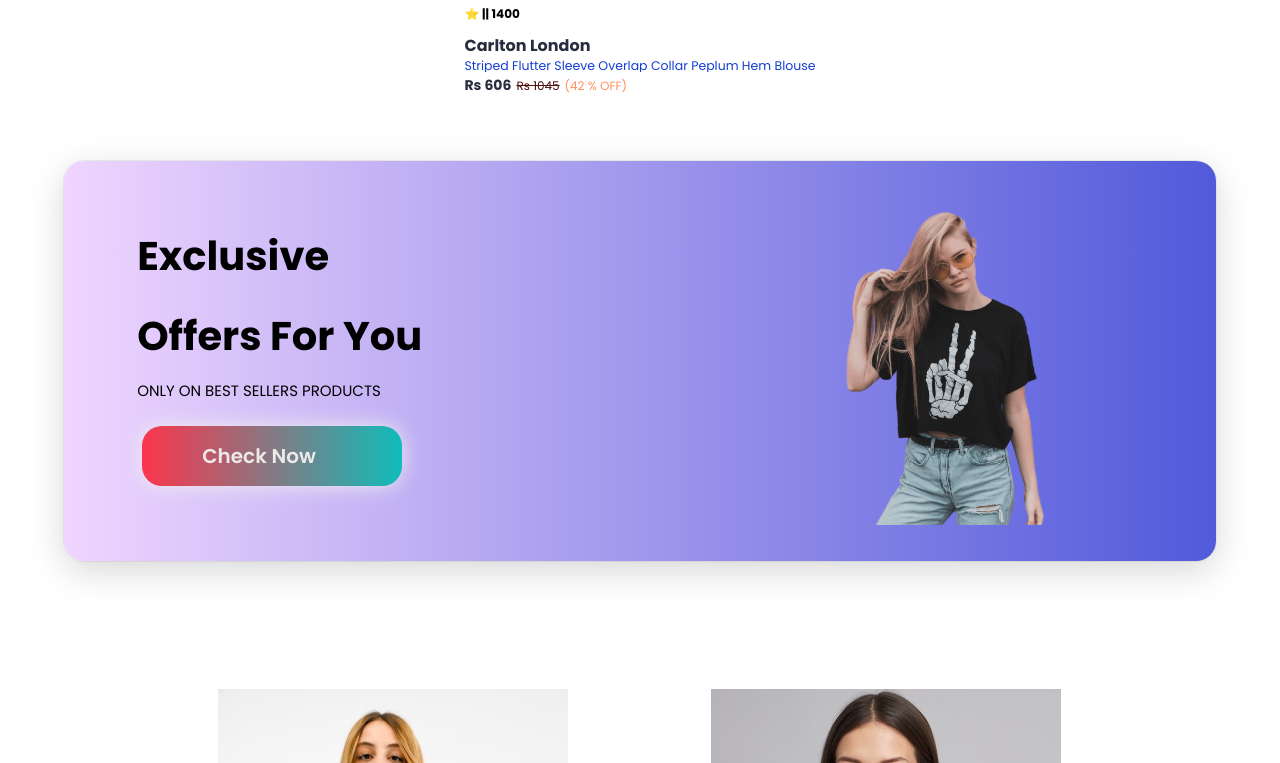
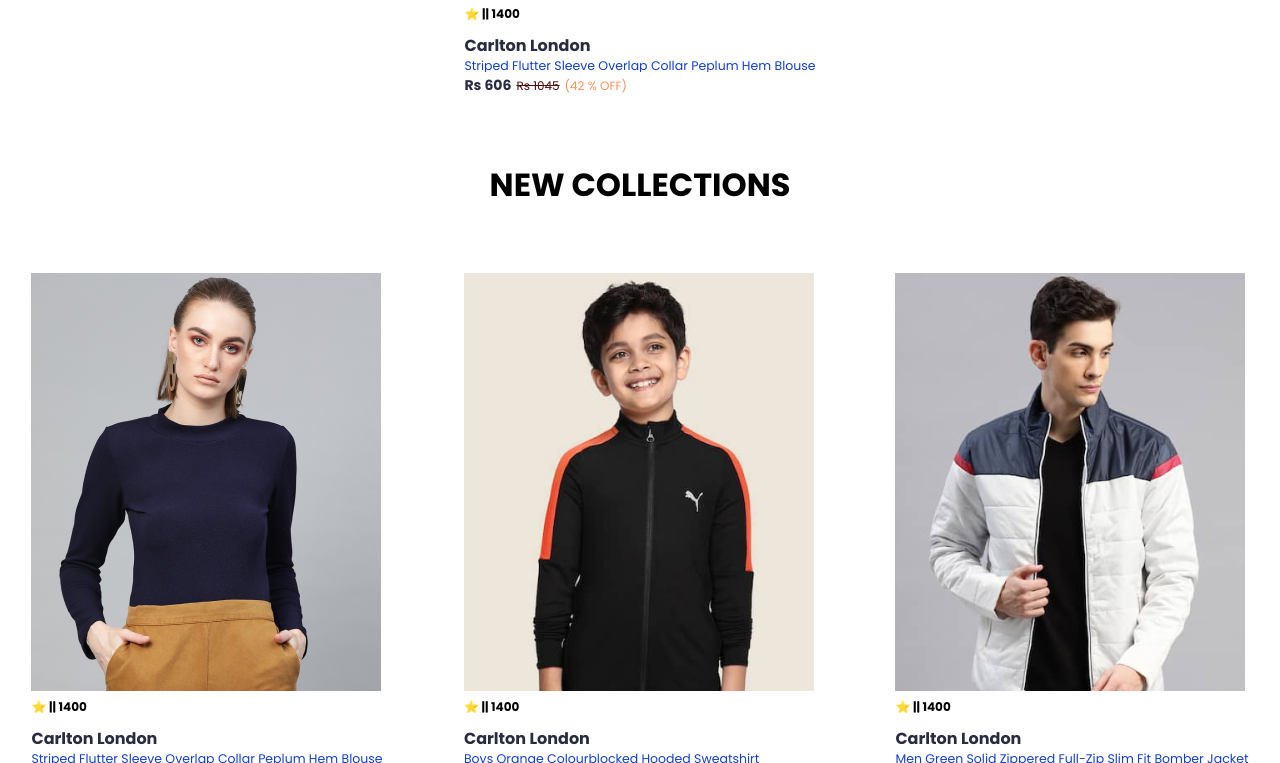
Before and after one commit to abhijit84842/Web_Development_Projects_2024, a React (Vite) app in the folder MERN Stack Project/Wear Collection E-commerce/Frontend/: page / in a window 1280 px wide. Shown: the part 2037-2800 px from the top of the page. Built offline with nearby package versions, Linux system fonts and the light colour scheme.

Commit message:
create and desing new collections page

```diff
--- a/MERN Stack Project/Wear Collection E-commerce/Frontend/src/Components/Assets/new_collections.js
+++ b/MERN Stack Project/Wear Collection E-commerce/Frontend/src/Components/Assets/new_collections.js
@@ -12,57 +12,121 @@
     id: 12,
     name: "Striped Flutter Sleeve Overlap Collar Peplum Hem Blouse",
     image: p1_img,
-    new_price: 50.0,
-    old_price: 80.5,
+    company: "Carlton London",
+    original_price: 1045,
+    current_price: 606,
+    discount_percentage: 42,
+    return_period: 14,
+    delivery_date: "10 Oct 2023",
+    rating: {
+      stars: 4.5,
+      count: 1400
+  }
   },
   {
     id: 35,
     name: "Boys Orange Colourblocked Hooded Sweatshirt",
     image: p2_img,
-    new_price: 85.0,
-    old_price: 120.5,
+    company: "Carlton London",
+    original_price: 1045,
+    current_price: 606,
+    discount_percentage: 42,
+    return_period: 14,
+    delivery_date: "10 Oct 2023",
+    rating: {
+      stars: 4.5,
+      count: 1400
+  }
   },
   {
     id: 14,
     name: "Men Green Solid Zippered Full-Zip Slim Fit Bomber Jacket",
     image: p3_img,
-    new_price: 60.0,
-    old_price: 100.5,
+    company: "Carlton London",
+    original_price: 1045,
+    current_price: 606,
+    discount_percentage: 42,
+    return_period: 14,
+    delivery_date: "10 Oct 2023",
+    rating: {
+      stars: 4.5,
+      count: 1400
+  }
   },
   {
     id: 8,
     name: "Striped Flutter Sleeve Overlap Collar Peplum Hem Blouse",
     image: p4_img,
-    new_price: 100.0,
-    old_price: 150.0,
+    company: "Carlton London",
+    original_price: 1045,
+    current_price: 606,
+    discount_percentage: 42,
+    return_period: 14,
+    delivery_date: "10 Oct 2023",
+    rating: {
+      stars: 4.5,
+      count: 1400
+  }
   },
   {
     id: 15,
     name: "Men Green Solid Zippered Full-Zip Slim Fit Bomber Jacket",
     image: p5_img,
-    new_price: 50.0,
-    old_price: 80.5,
+    company: "Carlton London",
+    original_price: 1045,
+    current_price: 606,
+    discount_percentage: 42,
+    return_period: 14,
+    delivery_date: "10 Oct 2023",
+    rating: {
+      stars: 4.5,
+      count: 1400
+  }
   },
   {
     id: 2,
     name: "Striped Flutter Sleeve Overlap Collar Peplum Hem Blouse",
     image: p6_img,
-    new_price: 85.0,
-    old_price: 120.5,
+    company: "Carlton London",
+    original_price: 1045,
+    current_price: 606,
+    discount_percentage: 42,
+    return_period: 14,
+    delivery_date: "10 Oct 2023",
+    rating: {
+      stars: 4.5,
+      count: 1400
+  }
   },
   {
     id: 17,
     name: "Men Green Solid Zippered Full-Zip Slim Fit Bomber Jacket",
     image: p7_img,
-    new_price: 60.0,
-    old_price: 100.5,
+    company: "Carlton London",
+    original_price: 1045,
+    current_price: 606,
+    discount_percentage: 42,
+    return_period: 14,
+    delivery_date: "10 Oct 2023",
+    rating: {
+      stars: 4.5,
+      count: 1400
+  }
   },
   {
     id: 28,
     name: "Boys Orange Colourblocked Hooded Sweatshirt",
     image: p8_img,
-    new_price: 100.0,
-    old_price: 150.0,
+    company: "Carlton London",
+    original_price: 1045,
+    current_price: 606,
+    discount_percentage: 42,
+    return_period: 14,
+    delivery_date: "10 Oct 2023",
+    rating: {
+      stars: 4.5,
+      count: 1400
+  }
   },
 ];
 
--- /dev/null
+++ b/MERN Stack Project/Wear Collection E-commerce/Frontend/src/Components/Item/NewCollectionsItems.jsx
@@ -0,0 +1,19 @@
+import "./Item.css";
+const NewCollectionsItems = ({ item }) => {
+  return (
+    <div className="item-container">
+      <img className="item-image" src={item.image} alt="" />
+      <div className="rating">
+        {item.stars} ⭐ || {item.rating.count}
+      </div>
+      <div className="company-name">{item.company}</div>
+      <div className="item-name">{item.name}</div>
+      <div className="price">
+        <span className="current-price">Rs {item.current_price}</span>
+        <span className="orginal-price">Rs {item.original_price}</span>
+        <span className="discount">({item.discount_percentage} % OFF)</span>
+      </div>
+    </div>
+  );
+};
+export default NewCollectionsItems;
--- /dev/null
+++ b/MERN Stack Project/Wear Collection E-commerce/Frontend/src/Components/NewCollections/NewCollections.css
@@ -0,0 +1,19 @@
+*{
+    margin: 0;
+    padding: 0;
+    box-sizing: border-box;
+}
+
+.new-collections-container{
+    margin: 5%;
+    display: flex;
+    justify-content: center;
+    align-items: center;
+}
+
+.collections-container{
+    display: flex;
+    flex-wrap: wrap;
+    justify-content: space-evenly;
+    gap: 50px;
+}
--- /dev/null
+++ b/MERN Stack Project/Wear Collection E-commerce/Frontend/src/Components/NewCollections/NewCollections.jsx
@@ -0,0 +1,20 @@
+import "./NewCollections.css";
+import new_collections from "../Assets/new_collections";
+import NewCollectionsItems from "../Item/NewCollectionsItems";
+
+const NewCollections = () => {
+  return (
+    <main>
+      <div className="new-collections-container">
+        <h1>NEW COLLECTIONS </h1>
+      </div>
+
+      <div className="collections-container">
+        {new_collections.map((item) => (
+          <NewCollectionsItems key={item.id} item={item} />
+        ))}
+      </div>
+    </main>
+  );
+};
+export default NewCollections;
--- a/MERN Stack Project/Wear Collection E-commerce/Frontend/src/Components/Offers/Offers.css
+++ b/MERN Stack Project/Wear Collection E-commerce/Frontend/src/Components/Offers/Offers.css
@@ -48,6 +48,7 @@
     box-shadow: 0 0 20px #eee;
     border-radius: 20px;
     display: block;
+    cursor: pointer;
 
 
 }
--- a/MERN Stack Project/Wear Collection E-commerce/Frontend/src/routes/App.jsx
+++ b/MERN Stack Project/Wear Collection E-commerce/Frontend/src/routes/App.jsx
@@ -4,6 +4,7 @@
 import Offers from "../Components/Offers/Offers";
 import Popular from "../Components/Popular/Popular";
 import Home from "./Home";
+import NewCollections from "../Components/NewCollections/NewCollections";
 
 function App() {
   return (
@@ -11,6 +12,7 @@
       <Header />
       <Hero />
       <Popular />
+      <NewCollections />
       <Offers />
       <Home />
       <Footer />
```
